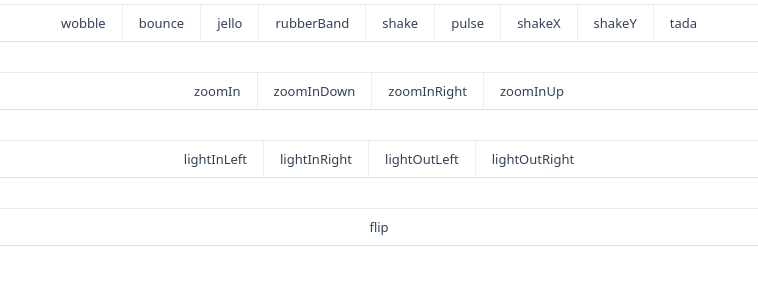
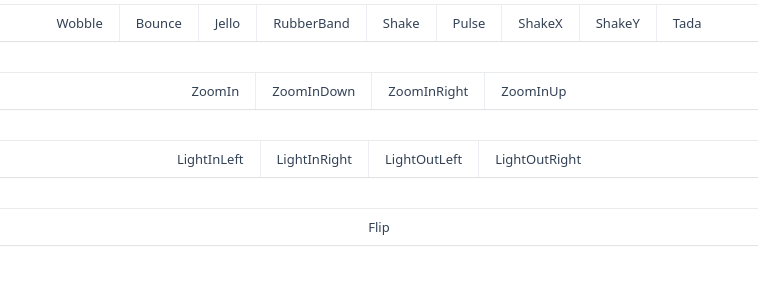
Before and after one commit to Jithinqw/papperanimate, a website: page site/index.html in a window 1280 px wide. Shown: the part 275-560 px from the top of the page, 261-1019 px from the left. Drawn offline with nearby package versions, Linux system fonts and the light colour scheme; a small style sheet from the web is missing.

Commit message:
Site changes, capitalize first letter

```diff
--- a/site/index.html
+++ b/site/index.html
@@ -105,6 +105,7 @@
                 divEle.classList.add(ele);
             });
             divEle.style.cursor = "pointer";
+            divEle.style.textTransform = "capitalize";
             const sideBarList = document.getElementById("basicAnimeList");
             sideBarList.appendChild(divEle);
         });
@@ -118,6 +119,7 @@
                 divEle.classList.add(ele);
             });
             divEle.style.cursor = "pointer";
+            divEle.style.textTransform = "capitalize";
             const sideBarList = document.getElementById("zoomAnimeList");
             sideBarList.appendChild(divEle);
         });
@@ -131,6 +133,7 @@
                 divEle.classList.add(ele);
             })
             divEle.style.cursor = "pointer";
+            divEle.style.textTransform = "capitalize";
             const sideBarList = document.getElementById("lightAnimeList");
             sideBarList.appendChild(divEle);
         });
@@ -144,6 +147,7 @@
                 divEle.classList.add(ele);
             });
             divEle.style.cursor = "pointer";
+            divEle.style.textTransform = "capitalize";
             const sideBarList = document.getElementById("flipAnimeList");
             sideBarList.appendChild(divEle);
         });
```
